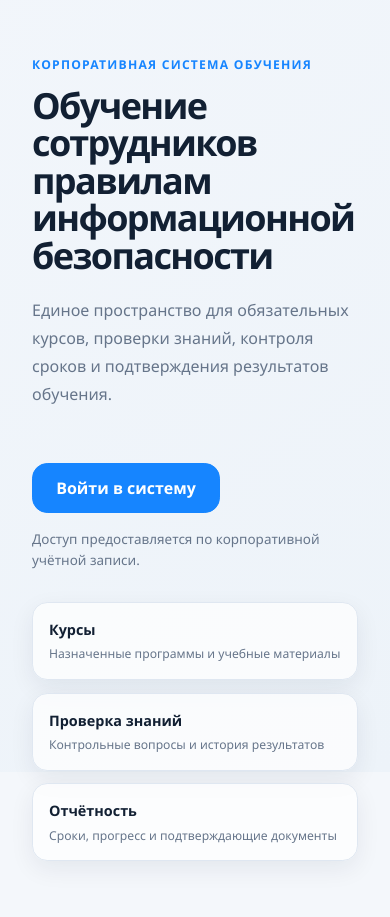
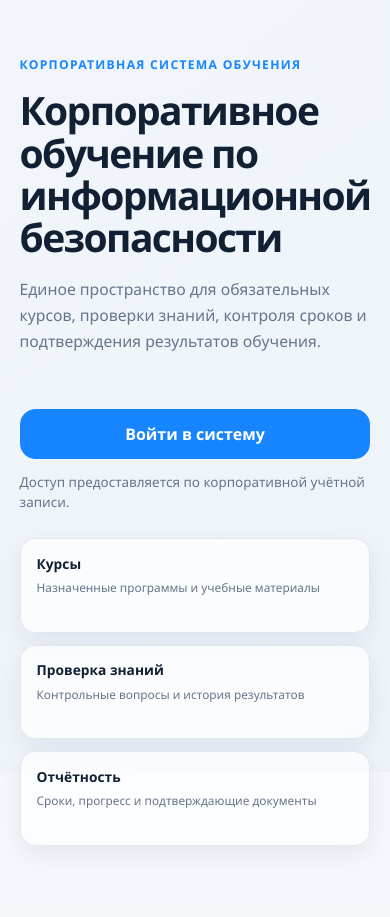
Before and after one commit to nordbyte9/ibsec_lms, a Django app: page / in a window 390 px wide. Shown: the part 72-989 px from the top of the page. After the commit the page ends 923 px from the top, so only its background shows below. Run offline with Django 4.2, Linux system fonts and the light colour scheme; data that the repository does not hold is empty.

Commit message:
fix: repair login page and refine public home

```diff
--- a/accounts/templates/accounts/login.html
+++ b/accounts/templates/accounts/login.html
@@ -34,7 +34,7 @@
 
     <div class="auth-card__actions">
       <button class="btn btn-primary" type="submit">Войти</button>
-      <div class="auth-card__footer">Нет учётной записи? <a href="{% url 'signup' %}">Зарегистрироваться</a></div>
+    <div class="auth-card__footer">Учётная запись предоставляется администратором организации.</div>
     </div>
   </form>
 </section>
--- a/core/templates/core/home.html
+++ b/core/templates/core/home.html
@@ -5,6 +5,7 @@
 
 {% block extra_css %}
   <link rel="stylesheet" href="{% static 'css/home-dashboard.css' %}">
+<link rel="stylesheet" href="{% static 'css/public-home.css' %}">
 {% endblock %}
 
 {% block content %}
@@ -219,10 +220,10 @@
   </div>
 </section>
 {% else %}
-<section class="public-home" aria-labelledby="public-home-title">
+<section class="public-home public-home--compact" aria-labelledby="public-home-title">
   <div class="public-home__copy">
     <span class="public-home__eyebrow">Корпоративная система обучения</span>
-    <h1 id="public-home-title">Обучение сотрудников правилам информационной безопасности</h1>
+    <h1 id="public-home-title">Корпоративное обучение по информационной безопасности</h1>
     <p>Единое пространство для обязательных курсов, проверки знаний, контроля сроков и подтверждения результатов обучения.</p>
     <div class="public-home__actions">
       <a class="btn btn-primary public-home__button" href="{% url 'login' %}">Войти в систему</a>
--- /dev/null
+++ b/static/css/public-home.css
@@ -0,0 +1,166 @@
+/* Компактная гостевая главная страница. Загружается после home-dashboard.css. */
+.public-home.public-home--compact {
+    min-height: calc(100vh - 7.5rem);
+    width: min(100%, 82rem);
+    margin: 0 auto;
+    padding: clamp(2.25rem, 5vh, 4.75rem) clamp(1rem, 3vw, 2.75rem);
+    grid-template-columns: minmax(0, 1.5fr) minmax(17rem, 0.5fr);
+    gap: clamp(2.25rem, 5vw, 5rem);
+}
+
+.public-home--compact .public-home__copy {
+    max-width: 56rem;
+}
+
+.public-home--compact .public-home__eyebrow {
+    margin-bottom: 0.95rem;
+    font-size: 0.76rem;
+    letter-spacing: 0.105em;
+}
+
+.public-home--compact h1 {
+    max-width: 54rem;
+    font-size: clamp(2.55rem, 4.15vw, 4.15rem);
+    line-height: 1.04;
+    letter-spacing: -0.042em !important;
+    font-weight: 620 !important;
+    text-wrap: balance;
+}
+
+.public-home--compact .public-home__copy > p {
+    max-width: 46rem;
+    margin: 1.2rem 0 1.55rem;
+    font-size: clamp(0.98rem, 1.25vw, 1.08rem);
+    line-height: 1.65;
+}
+
+.public-home--compact .public-home__actions {
+    gap: 0.85rem 1.1rem;
+}
+
+.public-home--compact .public-home__button {
+    min-width: 11.25rem;
+    min-height: 3rem;
+    justify-content: center;
+}
+
+.public-home--compact .public-home__actions > span {
+    max-width: 22rem;
+    line-height: 1.45;
+}
+
+.public-home--compact .public-home__benefits {
+    margin-top: 1.65rem;
+    gap: 0.75rem;
+}
+
+.public-home--compact .public-home__benefits li {
+    min-height: 5.9rem;
+    padding: 0.9rem 1rem;
+}
+
+.public-home--compact .public-home__benefits strong {
+    font-size: 0.86rem;
+}
+
+.public-home--compact .public-home__benefits span {
+    font-size: 0.74rem;
+}
+
+.public-home--compact .public-home__visual {
+    width: min(100%, 20rem);
+    min-height: 25.5rem;
+    justify-self: center;
+    border-radius: 1.75rem;
+}
+
+.public-home--compact .public-home__visual::before {
+    width: 18rem;
+    height: 18rem;
+}
+
+.public-home--compact .public-home__visual::after {
+    width: 26rem;
+    height: 26rem;
+}
+
+.public-home--compact .public-home__shield {
+    width: 9.75rem;
+    height: 11rem;
+    transform: translateY(-1.25rem);
+}
+
+.public-home--compact .public-home__status {
+    left: 1.15rem;
+    right: 1.15rem;
+    bottom: 1.15rem;
+    padding: 0.9rem;
+}
+
+@media (max-width: 1050px) {
+    .public-home.public-home--compact {
+        grid-template-columns: minmax(0, 1fr) minmax(15rem, 0.42fr);
+        gap: 2.25rem;
+    }
+
+    .public-home--compact h1 {
+        font-size: clamp(2.35rem, 5vw, 3.6rem);
+    }
+
+    .public-home--compact .public-home__visual {
+        min-height: 22rem;
+    }
+}
+
+@media (max-width: 820px) {
+    .public-home.public-home--compact {
+        min-height: auto;
+        grid-template-columns: 1fr;
+        padding-top: 2.5rem;
+        padding-bottom: 3rem;
+    }
+
+    .public-home--compact .public-home__copy {
+        max-width: none;
+    }
+
+    .public-home--compact h1 {
+        max-width: 44rem;
+        font-size: clamp(2.25rem, 7vw, 3.35rem);
+    }
+
+    .public-home--compact .public-home__visual {
+        width: min(100%, 28rem);
+        min-height: 19rem;
+    }
+}
+
+@media (max-width: 620px) {
+    .public-home.public-home--compact {
+        padding-inline: 0.25rem;
+    }
+
+    .public-home--compact h1 {
+        font-size: clamp(2rem, 10vw, 2.8rem);
+        line-height: 1.08;
+    }
+
+    .public-home--compact .public-home__actions {
+        align-items: stretch;
+        flex-direction: column;
+    }
+
+    .public-home--compact .public-home__button,
+    .public-home--compact .public-home__actions > span {
+        width: 100%;
+        max-width: none;
+    }
+
+    .public-home--compact .public-home__benefits {
+        grid-template-columns: 1fr;
+    }
+
+    .public-home--compact .public-home__visual {
+        display: none;
+    }
+}
```
